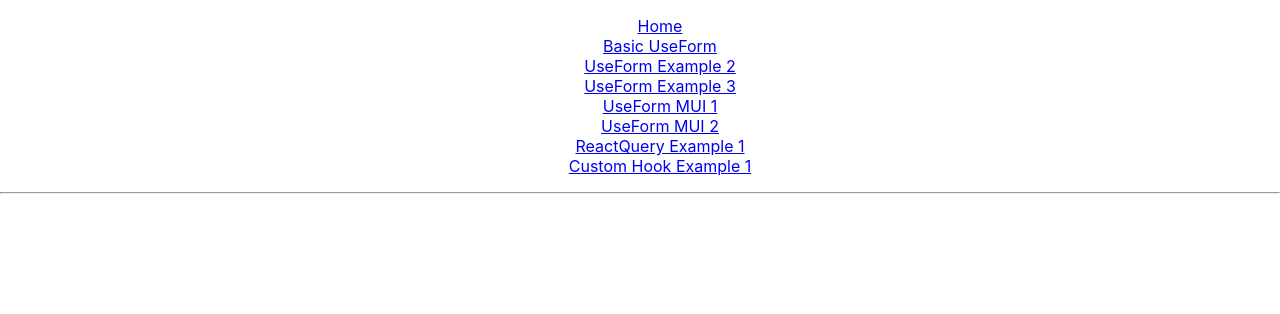
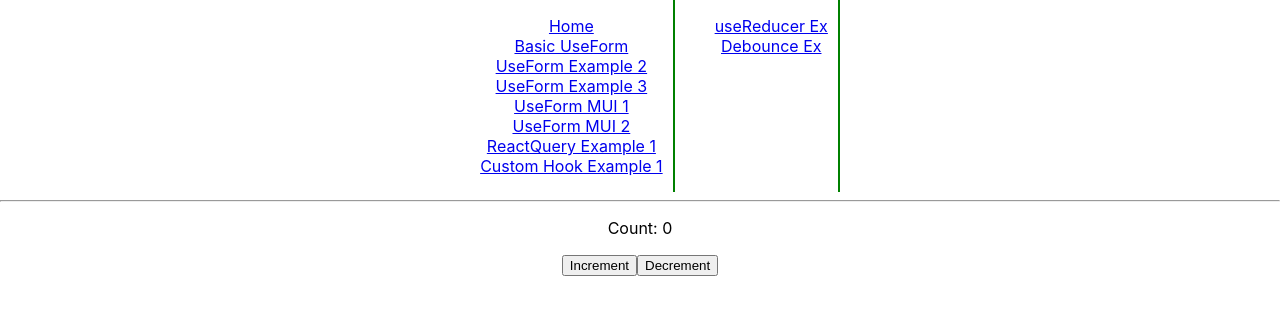
Before and after one commit to maheshpoloju/interview_ex, a React (Create React App) app: page /UseReducerEx in a window 1280 px wide. Shown: the top 314 px of the page. Built offline with nearby package versions, Linux system fonts and the light colour scheme.

Commit message:
debounce ex

```diff
--- a/src/App.css
+++ b/src/App.css
@@ -1,6 +1,14 @@
 .App {
   text-align: center;
+}
+.links-div {
+  display: flex;
+  justify-content: center;
 }
 .links-ul {
   list-style-type: none;
 }
+.vl {
+  border-left: 2px solid green;
+  margin-left: 10px;
+}
--- a/src/App.js
+++ b/src/App.js
@@ -9,8 +9,11 @@ import {
   UseFormMUI2,
 } from "./components/UseFormHook";
 import { ReactQueryEx } from "./components/ReactQueryEx";
-import { CustomHookEx } from "./components/Common";
-const links = [
+import { CustomHookEx, DebounceEx, UseReducerEx } from "./components/Common";
+
+const linksArr = [
+  {
+    links: [
       { to: "/", text: "Home" },
       { to: "/BasicUseFormEx", text: "Basic UseForm" },
       { to: "/UseFormEx2", text: "UseForm Example 2" },
@@ -19,19 +22,35 @@ const links = [
       { to: "/UseFormMUI2", text: "UseForm MUI 2" },
       { to: "/ReactQueryEx", text: "ReactQuery Example 1" },
       { to: "/CustomHookEx", text: "Custom Hook Example 1" },
+    ],
+  },
+  {
+    links: [
+      { to: "/UseReducerEx", text: "useReducer Ex" },
+      { to: "/DebounceEx", text: "Debounce Ex" },
+    ],
+  },
 ];
 
 function App() {
   return (
     <div className="App">
       <Router>
+        <div className="links-div">
+          {linksArr.map((linkObj, idx) => (
+            <React.Fragment key={idx}>
               <ul className="links-ul">
-          {links.map(({ to, text }) => (
+                {linkObj.links.map(({ to, text }) => (
                   <li key={to}>
                     <Link to={to}>{text}</Link>
                   </li>
                 ))}
               </ul>
+              <div className="vl"></div>
+            </React.Fragment>
+          ))}
+        </div>
+
         <hr />
         <Routes>
           <Route path="/BasicUseFormEx" element={<UseFormEx />} />
@@ -41,6 +60,8 @@ function App() {
           <Route path="/UseFormMUI2" element={<UseFormMUI2 />} />
           <Route path="/ReactQueryEx" element={<ReactQueryEx />} />
           <Route path="/CustomHookEx" element={<CustomHookEx />} />
+          <Route path="/UseReducerEx" element={<UseReducerEx />} />
+          <Route path="/DebounceEx" element={<DebounceEx />} />
         </Routes>
       </Router>
     </div>
--- a/src/components/Common/CustomHookEx.js
+++ b/src/components/Common/CustomHookEx.js
@@ -5,7 +5,6 @@ const CustomHookEx = () => {
   const { data, loading, error } = useFetch(
     `https://jsonplaceholder.typicode.com/todos/1`
   );
-  console.log("data, loading, error", data, loading, error);
   if (loading) return <div>Loading...</div>;
   if (error) return <div>Error: {error.message}</div>;
 
--- /dev/null
+++ b/src/components/Common/DebounceEx.js
@@ -0,0 +1,47 @@
+import React, { useEffect, useState } from "react";
+
+const DebounceEx = () => {
+  const [searchTerm, setSearchTerm] = useState("");
+  const [debouncedTerm, setDebouncedTerm] = useState(searchTerm);
+  const [data, setData] = useState([]);
+
+  useEffect(() => {
+    const timerId = setTimeout(() => {
+      setDebouncedTerm(searchTerm);
+    }, 500);
+
+    return () => {
+      clearTimeout(timerId);
+    };
+  }, [searchTerm]);
+
+  useEffect(() => {
+    if (debouncedTerm) {
+      const fetchData = async () => {
+        const response = await fetch(
+          `https://jsonplaceholder.typicode.com/posts/${debouncedTerm}`
+        );
+        const result = await response.json();
+        setData(result);
+      };
+
+      fetchData();
+    } else {
+      setData([]);
+    }
+  }, [debouncedTerm]);
+
+  return (
+    <div>
+      <input
+        type="search"
+        placeholder="Search post by Id..."
+        value={searchTerm}
+        onChange={(e) => setSearchTerm(e.target.value)}
+      />
+      {Object.keys(data)?.length > 0 && <div>Data: {JSON.stringify(data)}</div>}
+    </div>
+  );
+};
+
+export default DebounceEx;
--- /dev/null
+++ b/src/components/Common/UseReducerEx.js
@@ -0,0 +1,25 @@
+import React, { useReducer } from "react";
+
+function reducer(state, action) {
+  switch (action.type) {
+    case "increment":
+      return { count: state.count + 1 };
+    case "decrement":
+      return { count: state.count - 1 };
+    default:
+      return state;
+  }
+}
+const initialState = { count: 0 };
+const UseReducerEx = () => {
+  const [state, dispatch] = useReducer(reducer, initialState);
+  return (
+    <div>
+      <p>Count: {state.count}</p>
+      <button onClick={() => dispatch({ type: "increment" })}>Increment</button>
+      <button onClick={() => dispatch({ type: "decrement" })}>Decrement</button>
+    </div>
+  );
+};
+
+export default UseReducerEx;
--- a/src/components/Common/index.js
+++ b/src/components/Common/index.js
@@ -1 +1,3 @@
 export { default as CustomHookEx } from "./CustomHookEx";
+export { default as UseReducerEx } from "./UseReducerEx";
+export { default as DebounceEx } from "./DebounceEx";
```
Lines whose indentation alone changed are shown as unchanged.
